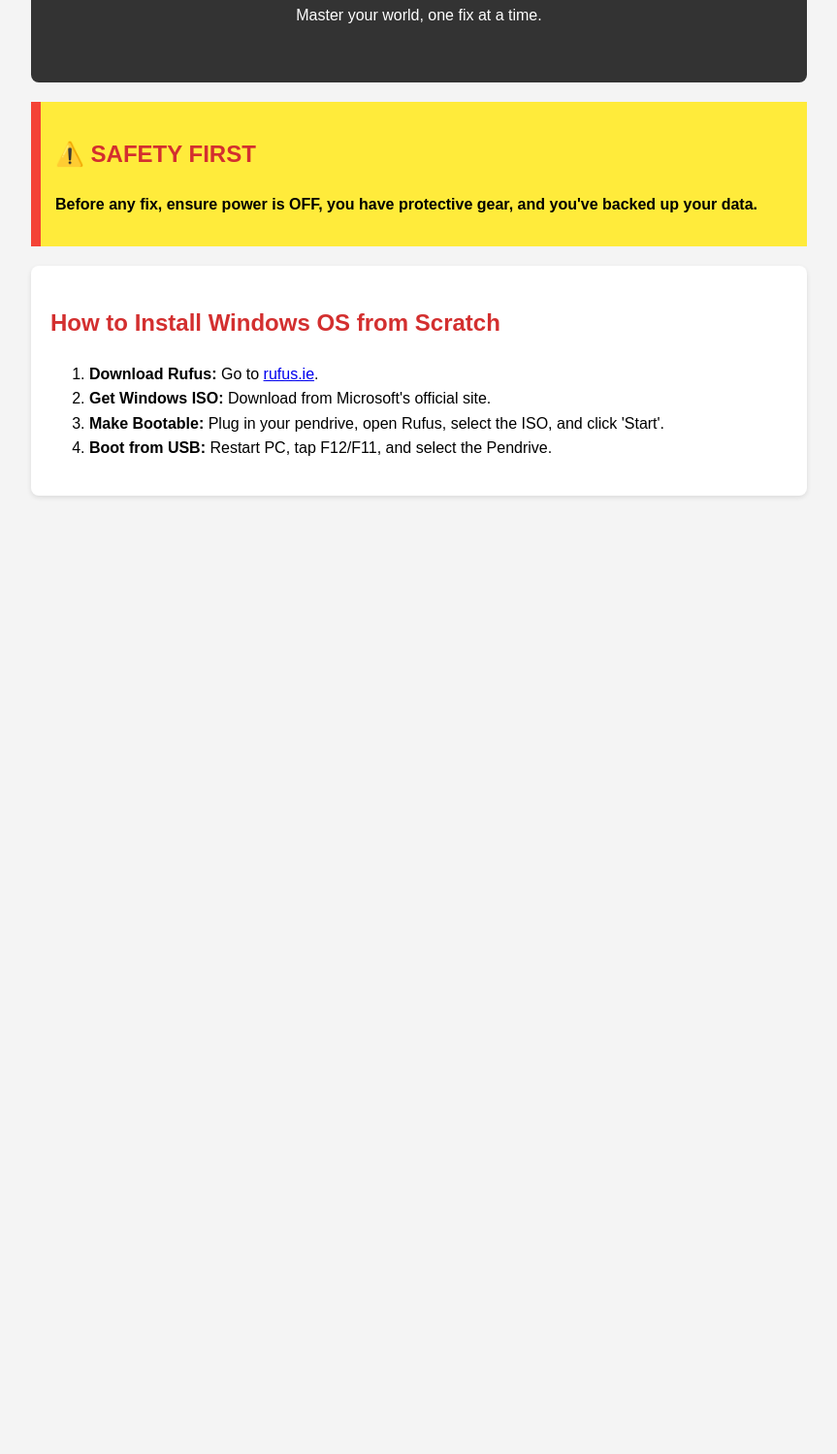
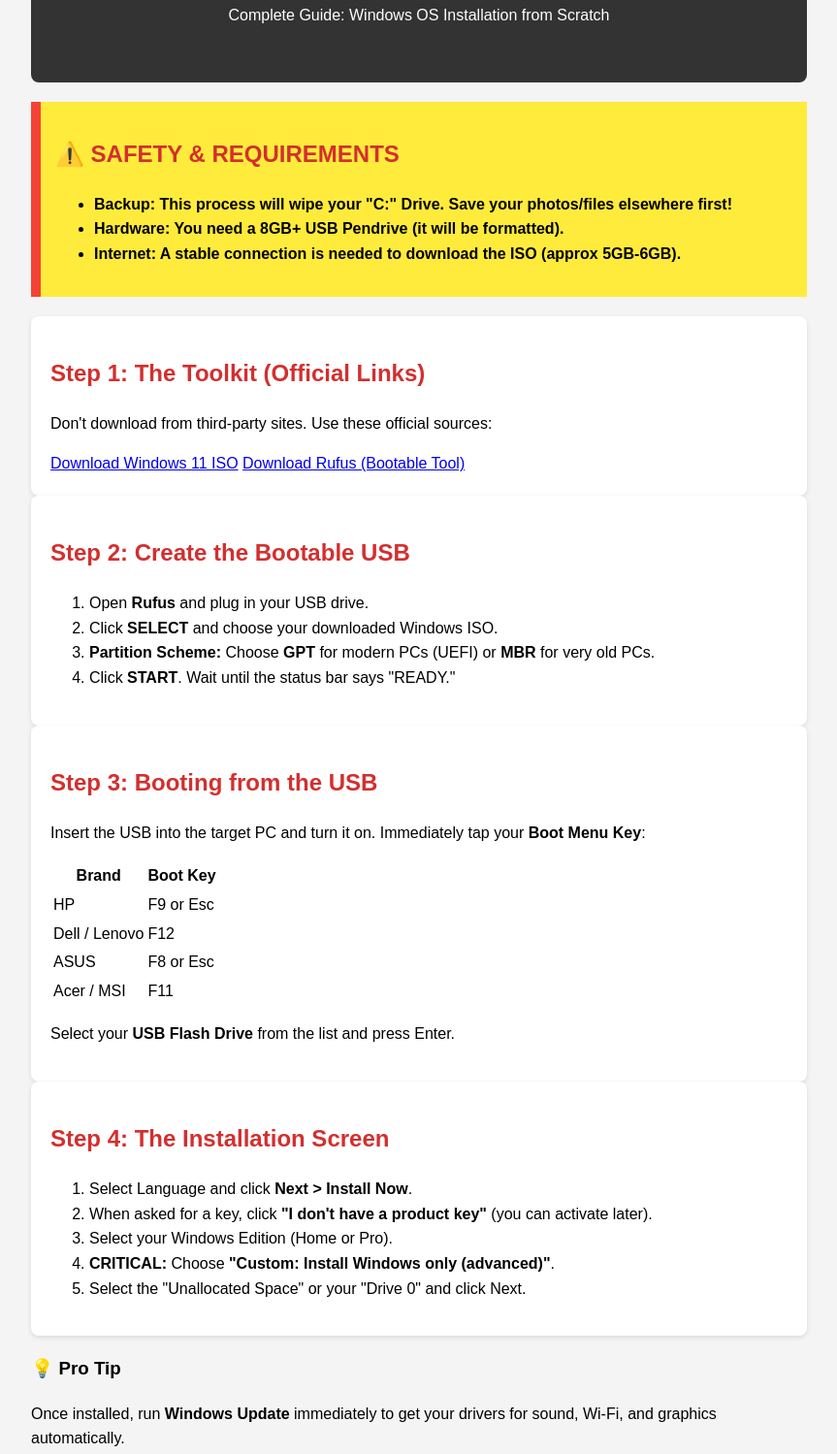
Before and after one commit to syedkhush/my-fixes, a plain HTML site: page index.html in a window 1280 px wide. Shown: the part 151-1650 px from the top of the page at 97% size, without its empty margins (208-1071 px from the left). Before the commit the page ends 800 px from the top, so only its background shows below. Drawn offline with Linux system fonts and the light colour scheme.

Commit message:
Update index.html

```diff
--- a/index.html
+++ b/index.html
@@ -3,30 +3,72 @@
 <head>
     <meta charset="UTF-8">
     <meta name="viewport" content="width=device-width, initial-scale=1.0">
-    <title>Easy Fix Encyclopedia</title>
+    <title>Easy Fix Encyclopedia | Windows Setup</title>
     <link rel="stylesheet" href="style.css">
 </head>
 <body>
     <header>
         <h1>🛠️ Easy Fix Encyclopedia</h1>
-        <p>Master your world, one fix at a time.</p>
+        <p>Complete Guide: Windows OS Installation from Scratch</p>
     </header>
 
     <main>
         <section class="safety-banner">
-            <h2>⚠️ SAFETY FIRST</h2>
-            <p>Before any fix, ensure power is OFF, you have protective gear, and you've backed up your data.</p>
+            <h2>⚠️ SAFETY & REQUIREMENTS</h2>
+            <ul>
+                <li><strong>Backup:</strong> This process will wipe your "C:" Drive. Save your photos/files elsewhere first!</li>
+                <li><strong>Hardware:</strong> You need a 8GB+ USB Pendrive (it will be formatted).</li>
+                <li><strong>Internet:</strong> A stable connection is needed to download the ISO (approx 5GB-6GB).</li>
+            </ul>
         </section>
 
-        <article id="windows-fix">
-            <h2>How to Install Windows OS from Scratch</h2>
+        <article class="guide-step">
+            <h2>Step 1: The Toolkit (Official Links)</h2>
+            <p>Don't download from third-party sites. Use these official sources:</p>
+            <div class="link-box">
+                <a href="https://www.microsoft.com/software-download/windows11" target="_blank" class="btn">Download Windows 11 ISO</a>
+                <a href="https://rufus.ie/" target="_blank" class="btn">Download Rufus (Bootable Tool)</a>
+            </div>
+        </article>
+
+        <article class="guide-step">
+            <h2>Step 2: Create the Bootable USB</h2>
             <ol>
-                <li><strong>Download Rufus:</strong> Go to <a href="https://rufus.ie">rufus.ie</a>.</li>
-                <li><strong>Get Windows ISO:</strong> Download from Microsoft's official site.</li>
-                <li><strong>Make Bootable:</strong> Plug in your pendrive, open Rufus, select the ISO, and click 'Start'.</li>
-                <li><strong>Boot from USB:</strong> Restart PC, tap F12/F11, and select the Pendrive.</li>
+                <li>Open <strong>Rufus</strong> and plug in your USB drive.</li>
+                <li>Click <strong>SELECT</strong> and choose your downloaded Windows ISO.</li>
+                <li><strong>Partition Scheme:</strong> Choose <strong>GPT</strong> for modern PCs (UEFI) or <strong>MBR</strong> for very old PCs.</li>
+                <li>Click <strong>START</strong>. Wait until the status bar says "READY."</li>
             </ol>
         </article>
+
+        <article class="guide-step">
+            <h2>Step 3: Booting from the USB</h2>
+            <p>Insert the USB into the target PC and turn it on. Immediately tap your <strong>Boot Menu Key</strong>:</p>
+            <table class="boot-table">
+                <tr><th>Brand</th><th>Boot Key</th></tr>
+                <tr><td>HP</td><td>F9 or Esc</td></tr>
+                <tr><td>Dell / Lenovo</td><td>F12</td></tr>
+                <tr><td>ASUS</td><td>F8 or Esc</td></tr>
+                <tr><td>Acer / MSI</td><td>F11</td></tr>
+            </table>
+            <p>Select your <strong>USB Flash Drive</strong> from the list and press Enter.</p>
+        </article>
+
+        <article class="guide-step">
+            <h2>Step 4: The Installation Screen</h2>
+            <ol>
+                <li>Select Language and click <strong>Next > Install Now</strong>.</li>
+                <li>When asked for a key, click <strong>"I don't have a product key"</strong> (you can activate later).</li>
+                <li>Select your Windows Edition (Home or Pro).</li>
+                <li><strong>CRITICAL:</strong> Choose <strong>"Custom: Install Windows only (advanced)"</strong>.</li>
+                <li>Select the "Unallocated Space" or your "Drive 0" and click Next.</li>
+            </ol>
+        </article>
+
+        <section class="pro-tip">
+            <h3>💡 Pro Tip</h3>
+            <p>Once installed, run <strong>Windows Update</strong> immediately to get your drivers for sound, Wi-Fi, and graphics automatically.</p>
+        </section>
     </main>
 </body>
 </html>
```
